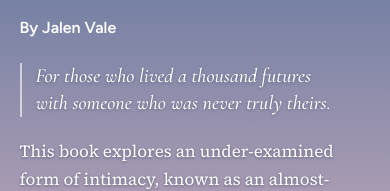
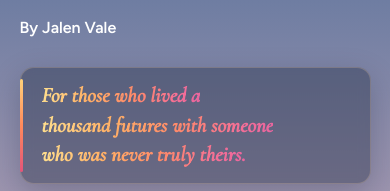
Before and after one commit to arinouri/crossmind-site, a plain HTML site: page imagining-us/index.html in a window 390 px wide. Shown: the part 663-854 px from the top of the page. Drawn offline with nearby package versions, Linux system fonts and the light colour scheme.

Commit message:
Imagining Us: sunset gradient on hero dedication line
Co-Authored-By: Claude Opus 5.5 <noreply@anthropic.com>
Claude-Session: https://claude.ai/code/session_01PTL3twQ2fFYVFJHTynUNHs

```diff
--- a/imagining-us/index.html
+++ b/imagining-us/index.html
@@ -51,7 +51,7 @@ h1{font-family:var(--display);font-weight:500;font-size:clamp(52px,8vw,92px);lin
 .by{font-family:var(--ui);font-size:16px;font-weight:600;margin:0 0 22px;color:#fff}
 .lede{max-width:56ch;margin:0 0 14px;color:#fff;font-size:17px;text-shadow:0 1px 3px rgba(20,32,60,.45)}
 .lede+.btns{margin-top:28px}
-.hdedic{font:italic 500 clamp(20px,2.2vw,24px)/1.35 var(--display);color:#fff;margin:0 0 20px;padding-left:14px;border-left:2px solid rgba(255,255,255,.6);text-shadow:0 1px 3px rgba(20,32,60,.35)}
+.hdedic{position:relative;display:inline-block;font:italic 600 clamp(21px,2.4vw,26px)/1.4 var(--display);margin:4px 0 22px;padding:14px 20px 14px 22px;border-radius:14px;background:rgba(14,26,48,.34);backdrop-filter:blur(6px);-webkit-backdrop-filter:blur(6px);box-shadow:0 10px 30px rgba(10,20,40,.22),inset 0 0 0 1px rgba(255,214,170,.22)}.hdedic::before{content:"";position:absolute;left:0;top:12px;bottom:12px;width:3px;border-radius:3px;background:linear-gradient(180deg,#ffd27a,#ff8a5c,#e2557a)}.hdedic span{background:linear-gradient(100deg,#ffe08f 0%,#ffb066 30%,#ff8a6a 58%,#f56f96 85%,#e9659f 100%);-webkit-background-clip:text;background-clip:text;color:transparent;-webkit-text-fill-color:transparent;-webkit-box-decoration-break:clone;box-decoration-break:clone}@media (max-width:560px){.hdedic br{display:none}.hdedic{text-wrap:balance}}
 .btns{display:flex;gap:12px;flex-wrap:wrap;padding-bottom:clamp(40px,6vw,80px)}
 .btn{font:600 16px var(--ui);min-height:48px;padding:0 22px;border-radius:999px;text-decoration:none;display:inline-flex;align-items:center;gap:10px;cursor:pointer;border:1.5px solid transparent;white-space:nowrap}
 .btn.solid{background:#fff;color:#1b3354}
@@ -171,7 +171,7 @@ footer a{color:var(--mute)}
         <h1>Imagining Us</h1>
     <p class="sub">An Examination of Almost-Relationships</p>
     <p class="by">By Jalen Vale</p>
-    <p class="hdedic">For those who lived a thousand futures<br>with someone who was never truly theirs.</p>
+    <p class="hdedic"><span>For those who lived a thousand futures <br>with someone who was never truly theirs.</span></p>
     <p class="lede">This book explores an under-examined form of intimacy, known as an almost-relationship. It is a compassionate guide that recognizes how a love that never quite began can still have an ending, and provides the means to promote healing by helping to separate what really happened from what you hoped would happen.</p>
     <div class="btns">
       <a class="btn solid" href="https://www.amazon.ca/dp/B0HM5NNB43">Get the Kindle edition, $7.16</a>
```
